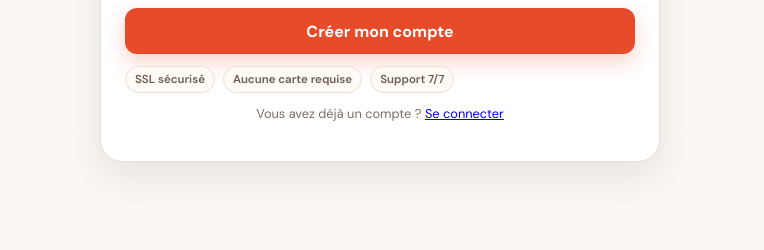
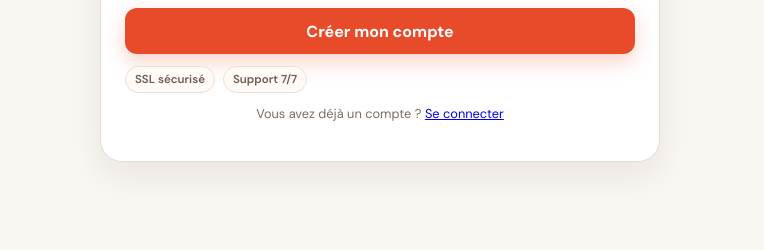
Before and after one commit to hassaninasro13-rgb/restaurant-saas, a website: page pages/get-started.html in a window 1280 px wide. Shown: the part 550-800 px from the top of the page, 516-1280 px from the left. Drawn offline with nearby package versions, Linux system fonts and the light colour scheme; a script that the page names is missing.

Commit message:
Remove "Aucune carte requise" badge from get-started page to streamline information presentation

```diff
--- a/pages/get-started.html
+++ b/pages/get-started.html
@@ -470,7 +470,6 @@
 
         <div class="badges">
           <span class="badge">SSL sécurisé</span>
-          <span class="badge">Aucune carte requise</span>
           <span class="badge">Support 7/7</span>
         </div>
 
```
